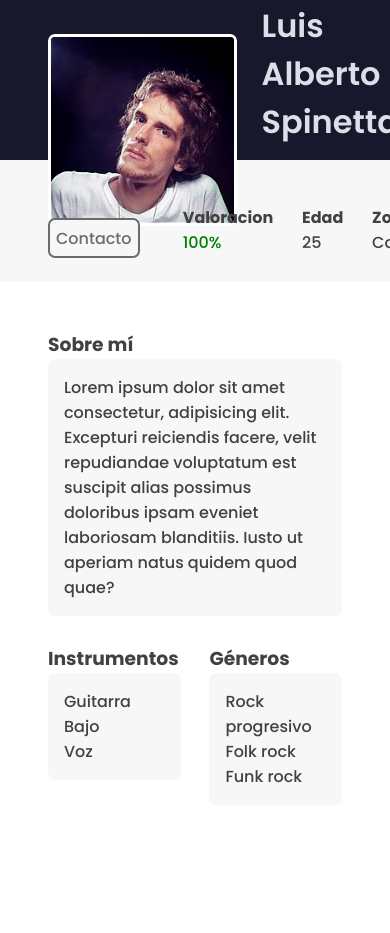
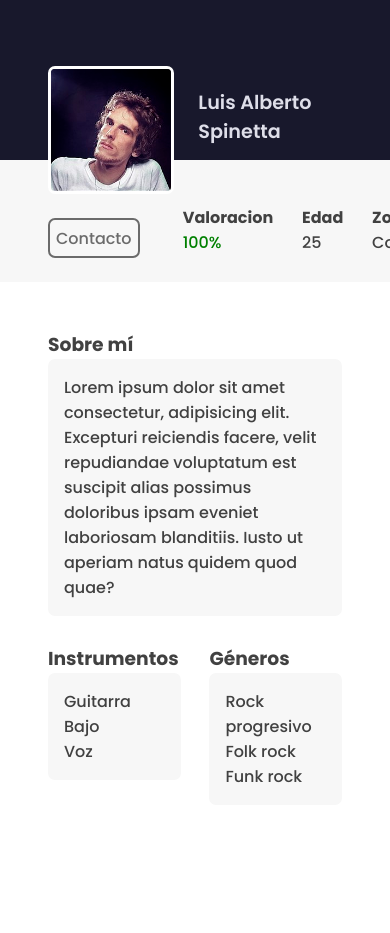
Before and after one commit to pedrolopez-e/Musify, a plain HTML site: page profile1.html in a window 390 px wide. Shown: the top 933 px of the page. Drawn offline with Linux system fonts and the light colour scheme.

Commit message:
Adapt the header to mobile screen

```diff
--- a/styles/profile-style.css
+++ b/styles/profile-style.css
@@ -199,6 +199,10 @@ footer h3 {
         gap: 1.5rem;
     }
 
+    h1 {
+        font-size: 1.2rem;
+    }
+
     header > :nth-child(2) {
         display: flex;
         /* flex-direction: column;*/
@@ -217,5 +221,13 @@ footer h3 {
         font-weight: 400;
     }
 
+    header > :nth-child(2) div {
+
+    }
+
+    img {
+        height: 8rem;
+        width: 8rem;
+    }
 
 }
```
